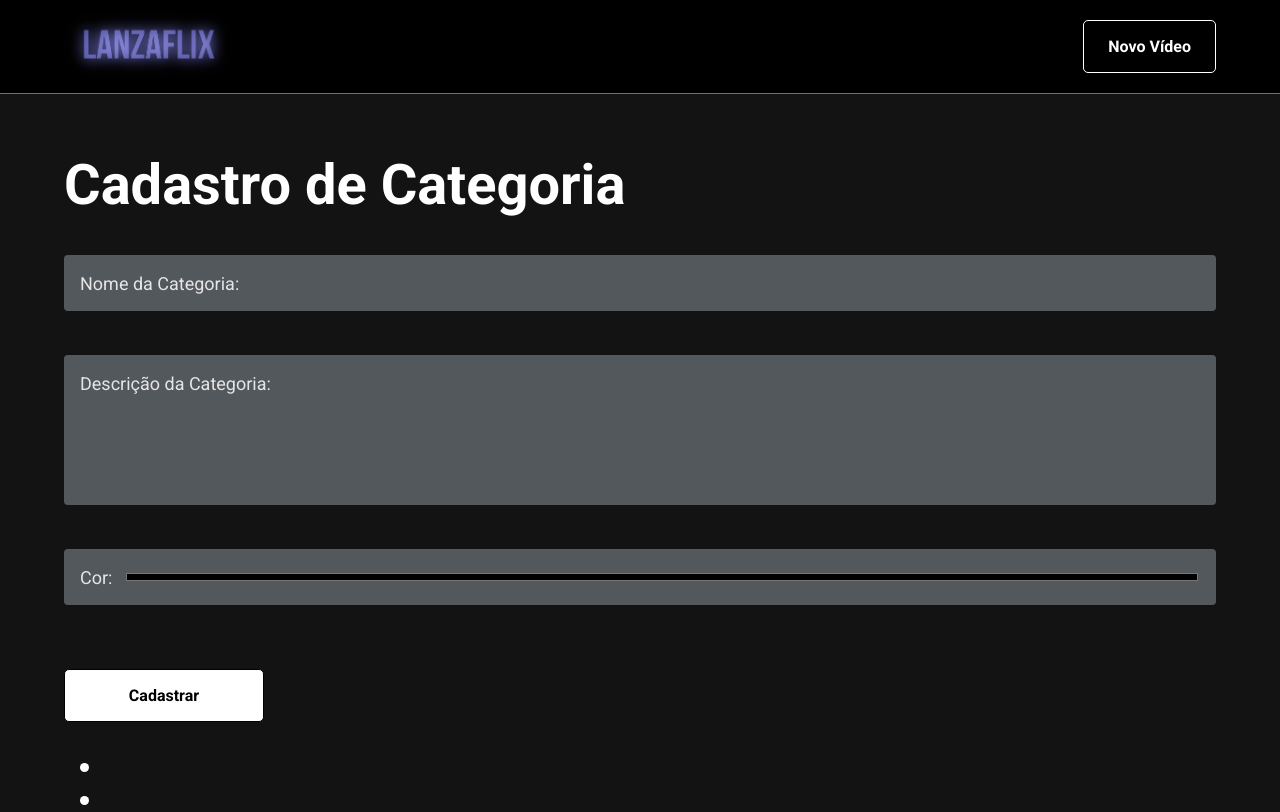
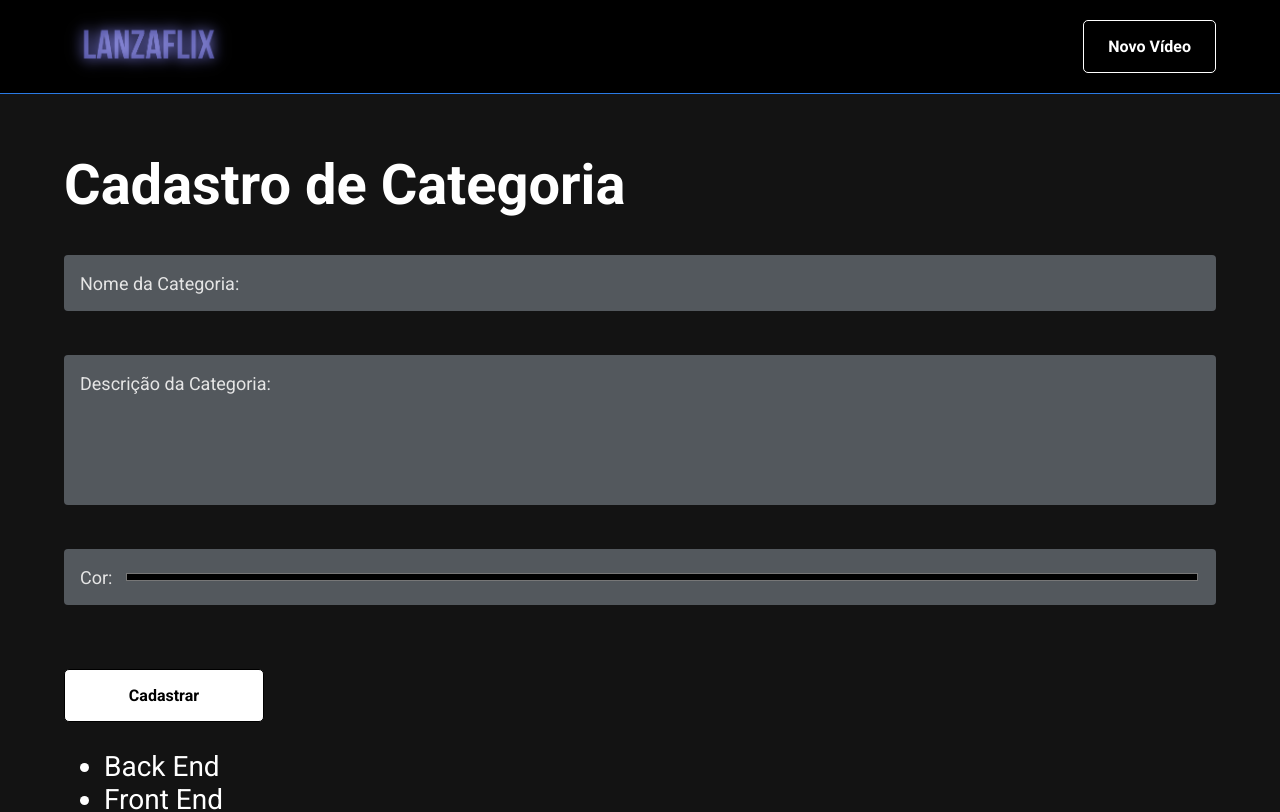
Before and after one commit to lanzath/lanzaflix, a React (Create React App) app: page /register/category in a window 1280 px wide. Shown: the top 812 px of the page. Built offline with nearby package versions, Linux system fonts and the light colour scheme; data requests are answered from the project's data file.

Commit message:
:sparkles: Handling form with hooks

```diff
--- a/src/pages/register/category/index.js
+++ b/src/pages/register/category/index.js
@@ -3,6 +3,7 @@ import { Link } from 'react-router-dom';
 import { Content, Button, Form } from './styles';
 import Layout from '../../../components/Layout';
 import FormField from '../../../components/FormField';
+import useForm from '../../../hooks/useForm';
 
 /**
  * New video register component
@@ -10,26 +11,14 @@ import FormField from '../../../components/FormField';
  */
 function CategoryRegister() {
   const defaultValues = {
-    name: '',
+    title: '',
     description: '',
     color: '',
   };
+
+  const { handleChange, values, clearForm } = useForm(defaultValues);
+
   const [categories, setCategories] = useState([]);
-  const [values, setValues] = useState(defaultValues);
-
-  function setValue(key, value) {
-    setValues({
-      ...values,
-      [key]: value,
-    });
-  }
-
-  function handleChange(event) {
-    setValue(
-      event.target.getAttribute('name'),
-      event.target.value
-    );
-  }
 
   useEffect(() => {
     const URL = window.location.hostname.includes('localhost')
@@ -42,15 +31,13 @@ function CategoryRegister() {
           ...res,
         ]);
       });
-  }, [
-
-  ]);
+  });
 
   return (
     <>
       <Layout>
         <Content>
-          <h1> Cadastro de Categoria {values.name} </h1>
+          <h1> Cadastro de Categoria {values.title} </h1>
 
           <Form onSubmit={function handleSubmit(event) {
             event.preventDefault();
@@ -59,14 +46,14 @@ function CategoryRegister() {
               values,
             ]);
 
-            setValues(defaultValues)
+            clearForm(defaultValues);
           }}>
 
             <FormField
               label="Nome da Categoria"
               type="text"
-              name="name"
-              value={values.name}
+              name="title"
+              value={values.title}
               onChange={handleChange}
             />
 
@@ -94,8 +81,8 @@ function CategoryRegister() {
             <ul>
               {categories.map((category, index) => {
                 return (
-                  <li key={`${category.name}${index}`}>
-                    {category.name}
+                  <li key={`${category.title}${index}`}>
+                    {category.title}
                   </li>
                 )
               })}
```
